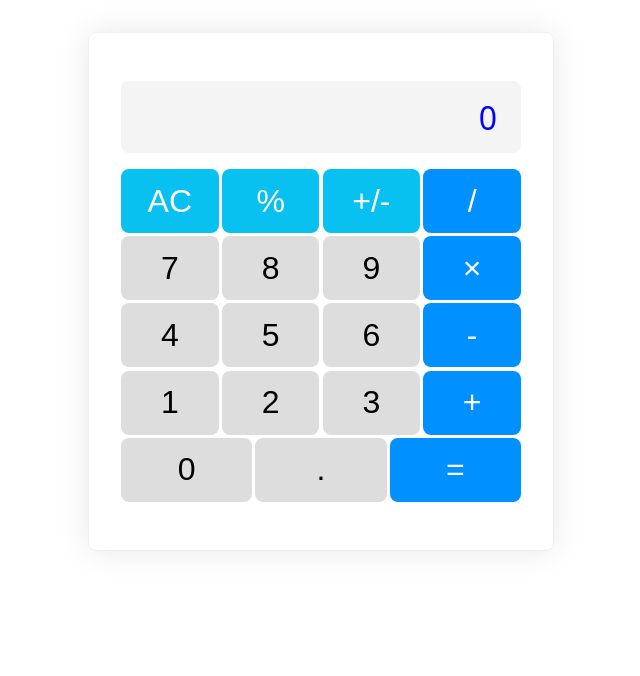
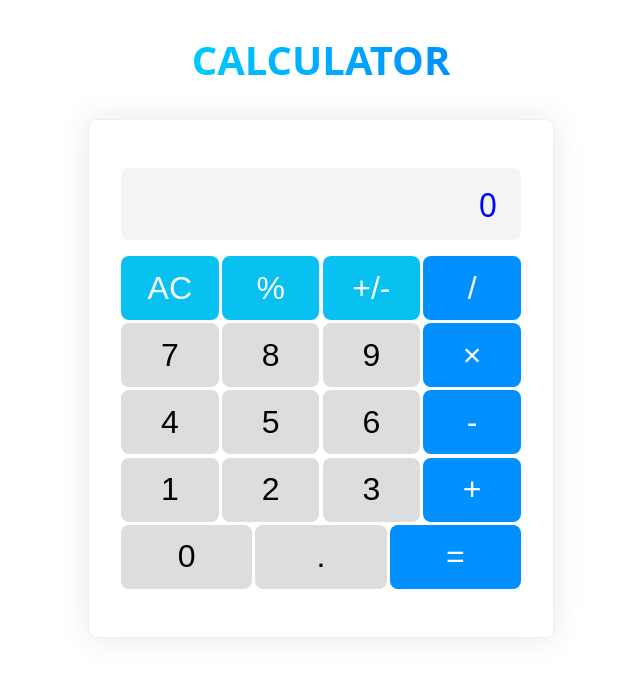
Before and after one commit to Quibylix/calculator, a React (Vite) app: page / in a window 1280 px wide. Shown: the top 676 px of the page, without its empty margins (319-959 px from the left). Built offline with nearby package versions, Linux system fonts and the light colour scheme.

Commit message:
feat: add header component

```diff
--- a/src/App.tsx
+++ b/src/App.tsx
@@ -1,9 +1,11 @@
 import { Calculator } from "@/features/calculator/components";
+import { Header } from "@/features/layout/components";
 import "./App.css";
 
 export default function App() {
   return (
     <main>
+      <Header />
       <Calculator />
     </main>
   );
--- /dev/null
+++ b/src/features/layout/components/header/header.module.css
@@ -0,0 +1,14 @@
+.header {
+  padding-top: 2rem;
+}
+
+.title {
+  font-size: 2.5rem;
+  width: max-content;
+  margin: 0 auto;
+  text-transform: uppercase;
+  background: linear-gradient(to right, #00c9ff 0%, #0090ff 100%);
+  -webkit-background-clip: text;
+  background-clip: text;
+  -webkit-text-fill-color: transparent;
+}
--- /dev/null
+++ b/src/features/layout/components/header/header.tsx
@@ -0,0 +1,9 @@
+import styles from "./header.module.css";
+
+export default function Header() {
+  return (
+    <header className={styles.header}>
+      <h1 className={styles.title}>Calculator</h1>
+    </header>
+  );
+}
--- /dev/null
+++ b/src/features/layout/components/header/index.ts
@@ -0,0 +1 @@
+export { default } from "./header";
--- /dev/null
+++ b/src/features/layout/components/index.ts
@@ -0,0 +1 @@
+export { default as Header } from "./header";
```
